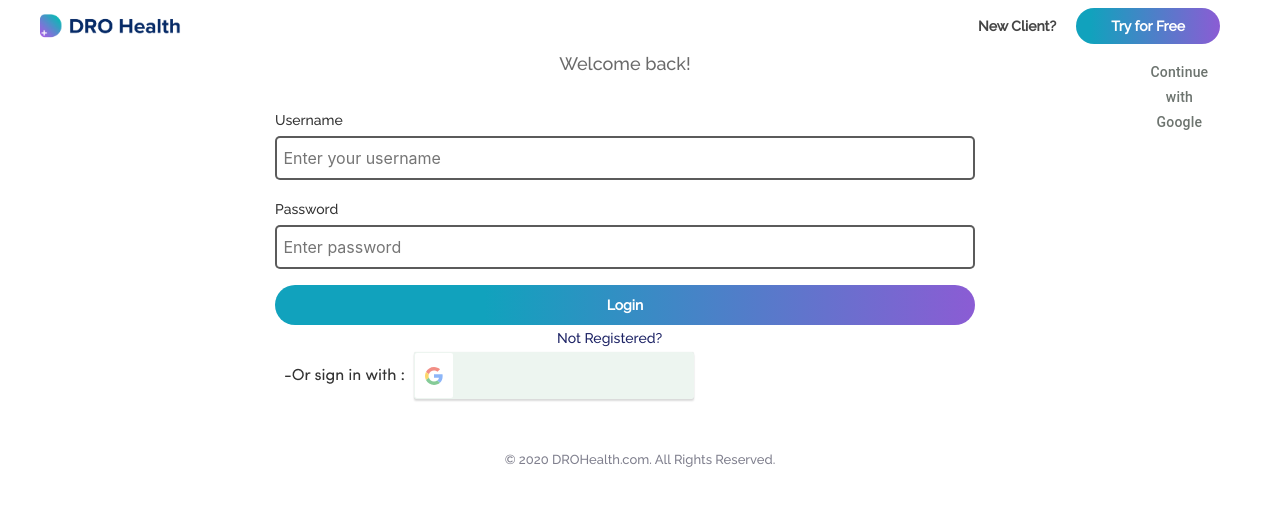
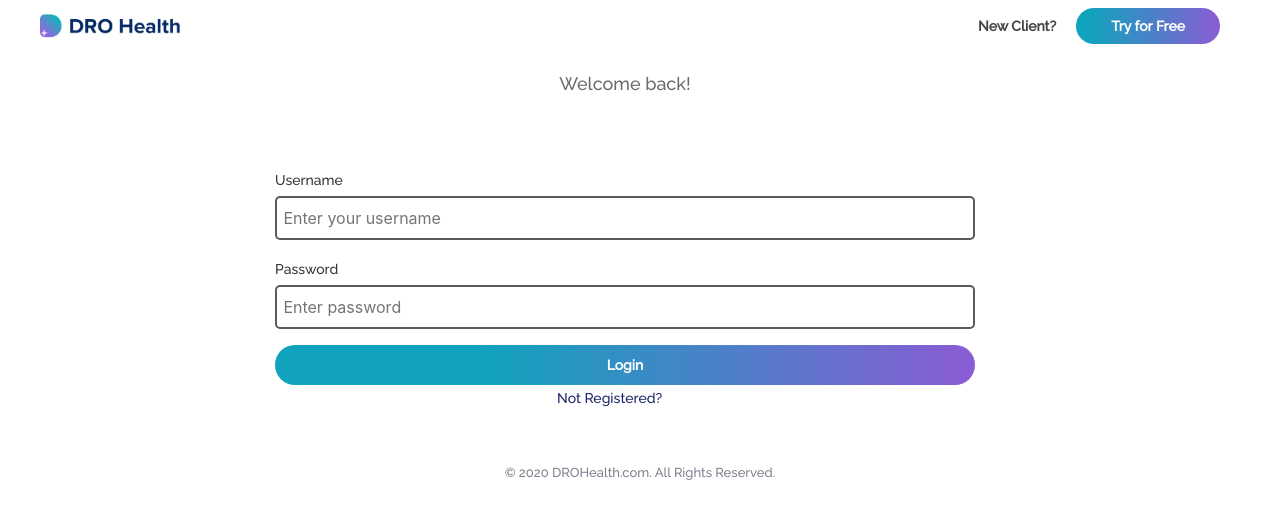
Before and after one commit to siccoo/dro-health, a React (Create React App) app: page /login in a window 1280 px wide. Shown: the top 518 px of the page. Built offline with nearby package versions, Linux system fonts and the light colour scheme.

Commit message:
updates on Register/style.css & index.js

```diff
--- a/src/pages/Login/index.js
+++ b/src/pages/Login/index.js
@@ -1,16 +1,16 @@
 import React, { useEffect } from "react";
 import { Link } from "react-router-dom";
-import { GoogleLogin } from 'react-google-login';
+// import { GoogleLogin } from 'react-google-login';
 import "./style.css";
 
 import Logo from "../../images/dro-logo.png";
-import Icon1 from "../../images/sign in.png";
+// import Icon1 from "../../images/sign in.png";
 
 const Login = (props) => {
-    const responseGoogle = () => {
-        props.history.push("/");
-        window.location.reload();
-    };
+    // const responseGoogle = () => {
+    //     props.history.push("/");
+    //     window.location.reload();
+    // };
 
     useEffect(() => {
         document.title = "Login | DRO Health";
@@ -68,7 +68,7 @@ const Login = (props) => {
                             </div>
                             <button type="submit" className="">Login</button>
                             <Link className="forgot-password" to="/register">Not Registered?</Link>
-                            <div className="" id="social-icons mt-5">
+                            {/* <div className="" id="social-icons mt-5">
                                 <img className="so-icon" src={Icon1} alt="alternative" />
                                 <GoogleLogin
                                     clientId="658977310896-knrl3gka66fldh83dao2rhgbblmd4un9.apps.googleusercontent.com"
@@ -78,7 +78,7 @@ const Login = (props) => {
                                     cookiePolicy={'single_host_origin'}
                                     className="google"
                                 />
-                            </div>
+                            </div> */}
                         </form>
                     </div>
                     <div className="col-md-12 ">
--- a/src/pages/Login/style.css
+++ b/src/pages/Login/style.css
@@ -127,7 +127,7 @@
 }
 
 .login-card {
-    margin-top: 50px;
+    margin-top: 70px;
 }
 
 .login-card form {
@@ -143,7 +143,7 @@
     line-height: 27px;
     color: rgba(69, 69, 69, 0.8);
     text-align: center;
-    margin-bottom: 30px;
+    margin-bottom: 70px;
 }
 
 @media only screen and (max-width:1024px) {
--- a/src/pages/Register/index.js
+++ b/src/pages/Register/index.js
@@ -111,7 +111,7 @@ const Register = (props) => {
                         </form>
                     </div>
                     <div className="col-md-12">
-                        <p className="copywright mt-5">© 2020 DROHealth.com. All Rights Reserved. </p>
+                        <p className="copywright mt-3">© 2020 DROHealth.com. All Rights Reserved. </p>
                     </div>
                 </div>
             </div>
```
